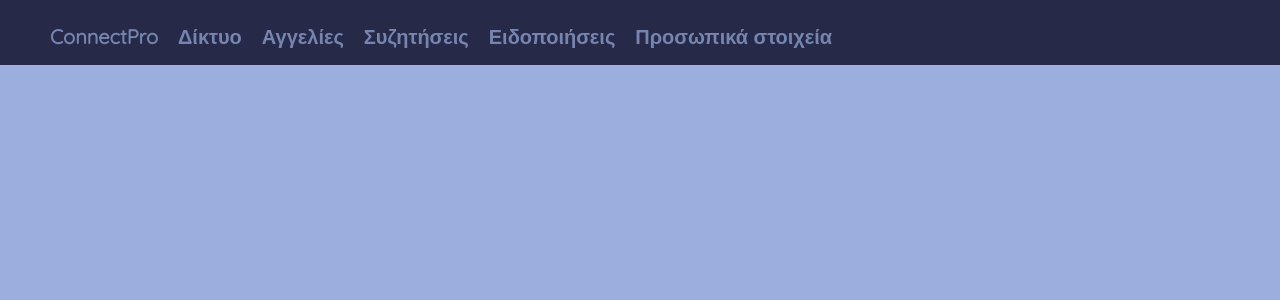
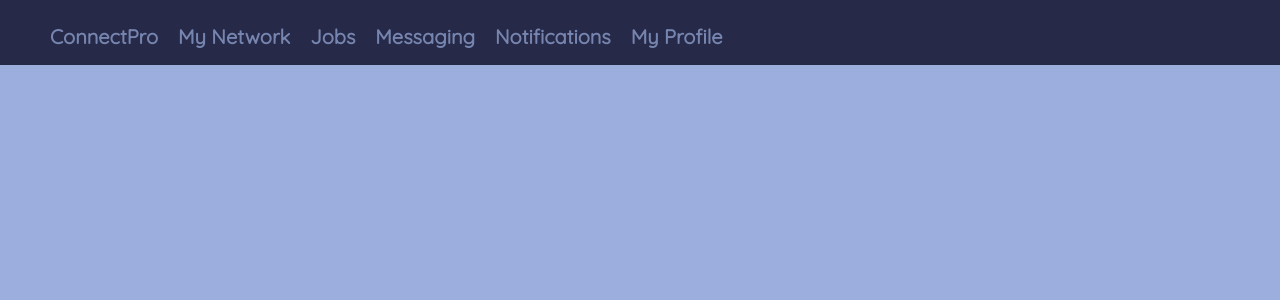
Before and after one commit to pelekoudasq/ConnectPro, an Angular app in the folder connectProApp/: page /login/profile in a window 1280 px wide. Shown: the top 300 px of the page. Built offline with nearby package versions, Linux system fonts and the light colour scheme.

Commit message:
english nav bar

```diff
--- a/connectProApp/src/app/login/profile/profile.component.html
+++ b/connectProApp/src/app/login/profile/profile.component.html
@@ -1,10 +1,10 @@
 <header>
   <ul>
     <li><a routerLink="./">ConnectPro</a></li>
-    <li><a routerLink="./">Δίκτυο</a></li>
-    <li><a routerLink="./">Αγγελίες</a></li>
-    <li><a routerLink="./">Συζητήσεις</a></li>
-    <li><a routerLink="./">Ειδοποιήσεις</a></li>
-    <li><a routerLink="./">Προσωπικά στοιχεία</a></li>
+    <li><a routerLink="./">My Network</a></li>
+    <li><a routerLink="./">Jobs</a></li>
+    <li><a routerLink="./">Messaging</a></li>
+    <li><a routerLink="./">Notifications</a></li>
+    <li><a routerLink="./">My Profile</a></li>
   </ul>
 </header>
```
